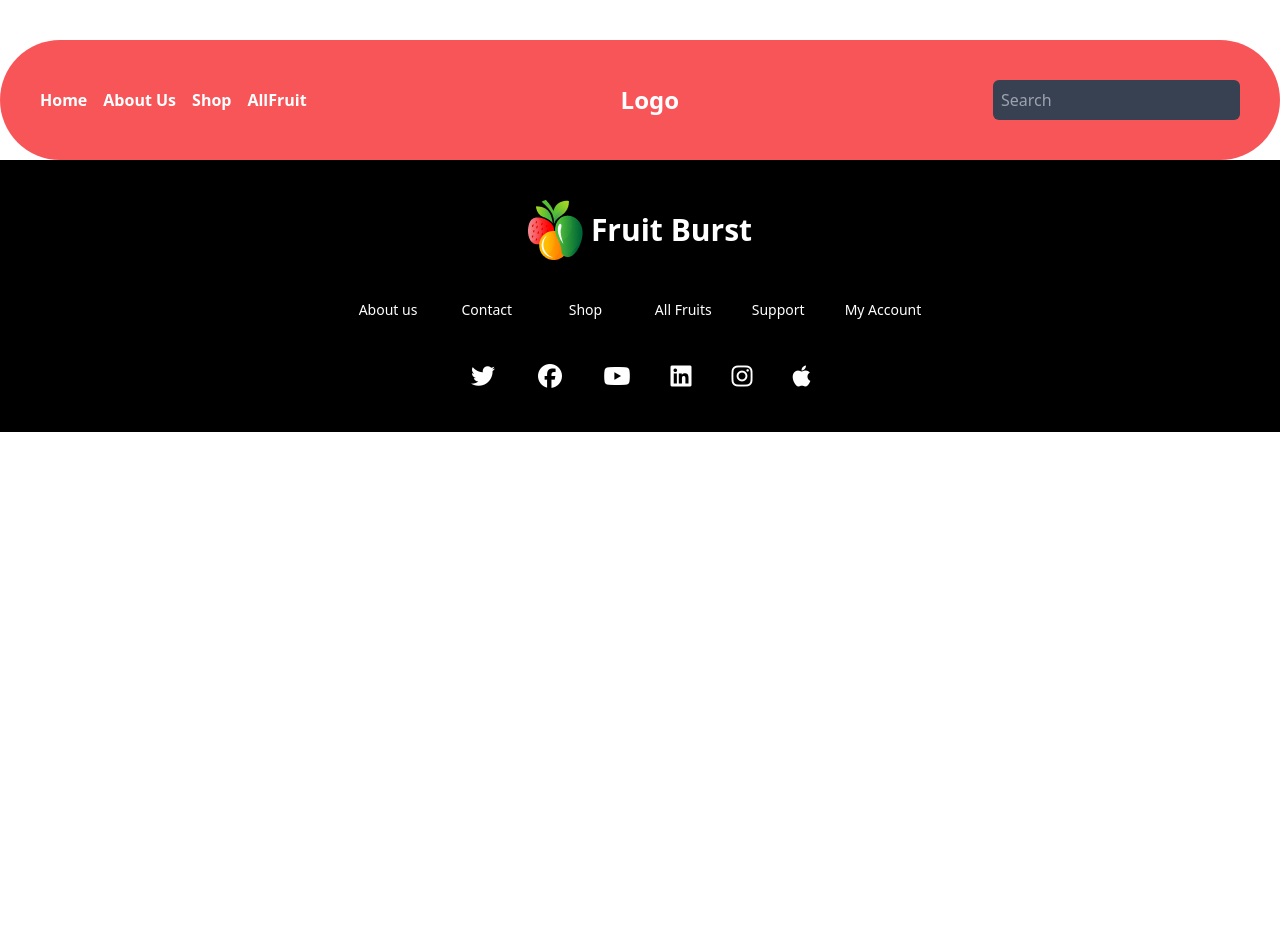
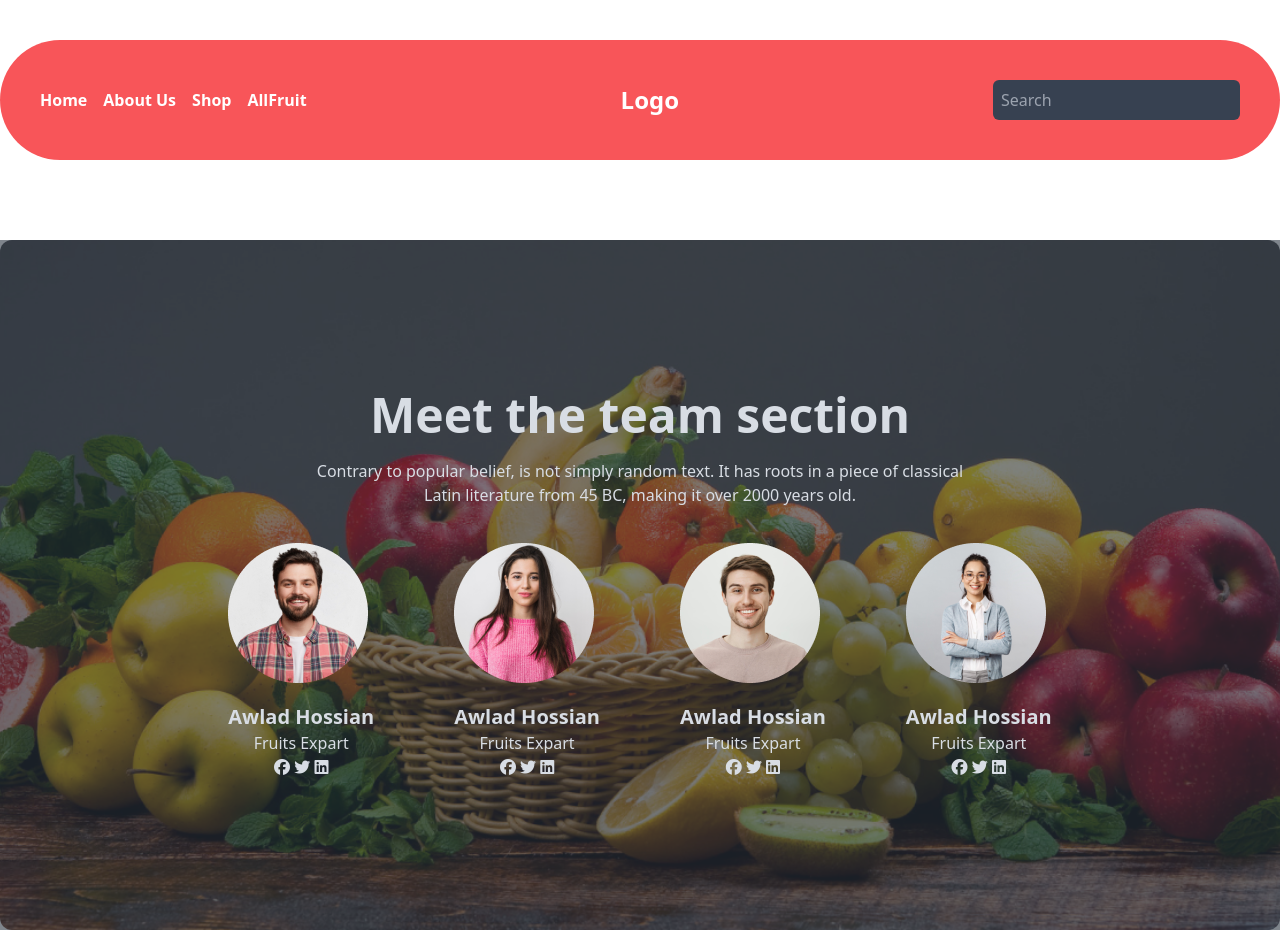
Before and after one commit to mehedi37m/Assignment-3, a plain HTML site: page index.html in a window 1280 px wide. Shown: the top 933 px of the page. Before the commit the page ends 800 px from the top, so only its background shows below. Drawn offline with nearby package versions, Linux system fonts and the light colour scheme.

Commit message:
meet part complete

```diff
--- a/index.html
+++ b/index.html
@@ -47,11 +47,80 @@
     </header>
     <main class="container mx-auto">
 
-        <section>
+        <section class=" my-20 " >
+
+            <div class="hero lg:h-[690px] rounded-xl" style="background-image: url('./images/banner1.png')">
+                <div class="hero-overlay bg-opacity-60  "></div>
+                <div class="hero-content text-neutral-content grid ">
+                  <div class=" text-center mx-auto">
+                    <h1 class="mb-5 text-5xl font-bold text-center">Meet the team section</h1>
+                    <p class="mb-5">Contrary to popular belief, is not simply random text. It has roots in a piece of classical <br> Latin literature from 45 BC, making it over 2000 years old.</p>
+
+
+                  </div>
+
+                  <div class="flex-1 lg:flex text-center justify-center items-center gap-20">
+
+
+                    <div class="flex">
+                        <div class="text-center ">
+                            <img src="./images/member1.png" alt="">
+                            <h3 class="text-xl font-bold mt-5">Awlad Hossian</h3>
+
+                            <p>Fruits Expart</p>
+                            <a><i class="fa-brands fa-facebook"></i></a>
+                            <a><i class="fa-brands fa-twitter"></i></a>
+                            <a><i class="fa-brands fa-linkedin"></i></a>
+
+                        </div>
+                    </div>
+                    <div class="flex">
+                        <div class="text-center ">
+                            <img src="./images/member2.png" alt="">
+                            <h3 class="text-xl font-bold mt-5">Awlad Hossian</h3>
+
+                            <p>Fruits Expart</p>
+                            <a><i class="fa-brands fa-facebook"></i></a>
+                            <a><i class="fa-brands fa-twitter"></i></a>
+                            <a><i class="fa-brands fa-linkedin"></i></a>
+
+                        </div>
+                    </div>
+                    <div class="flex">
+                        <div class="text-center">
+                            <img src="./images/member3.png" alt="">
+                            <h3 class="text-xl font-bold mt-5">Awlad Hossian</h3>
+
+                            <p>Fruits Expart</p>
+                            <a><i class="fa-brands fa-facebook"></i></a>
+                            <a><i class="fa-brands fa-twitter"></i></a>
+                            <a><i class="fa-brands fa-linkedin"></i></a>
+
+                        </div>
+                    </div>
+                    <div class="flex">
+                        <div class="text-center">
+                            <img src="./images/member4.png" alt="">
+                            <h3 class="text-xl font-bold mt-5">Awlad Hossian</h3>
+
+                            <p>Fruits Expart</p>
+                            <a><i class="fa-brands fa-facebook"></i></a>
+                            <a><i class="fa-brands fa-twitter"></i></a>
+                            <a><i class="fa-brands fa-linkedin"></i></a>
+
+                        </div>
+                    </div>
+
+                  </div>
+
+                </div>
+              </div>
 
         </section>
 
     </main>
+
+
     <footer class="footer text-center footer-center p-10 bg-black text-white">
         <div class="flex ">
             <img src="./images/logo.png" alt="">
```
